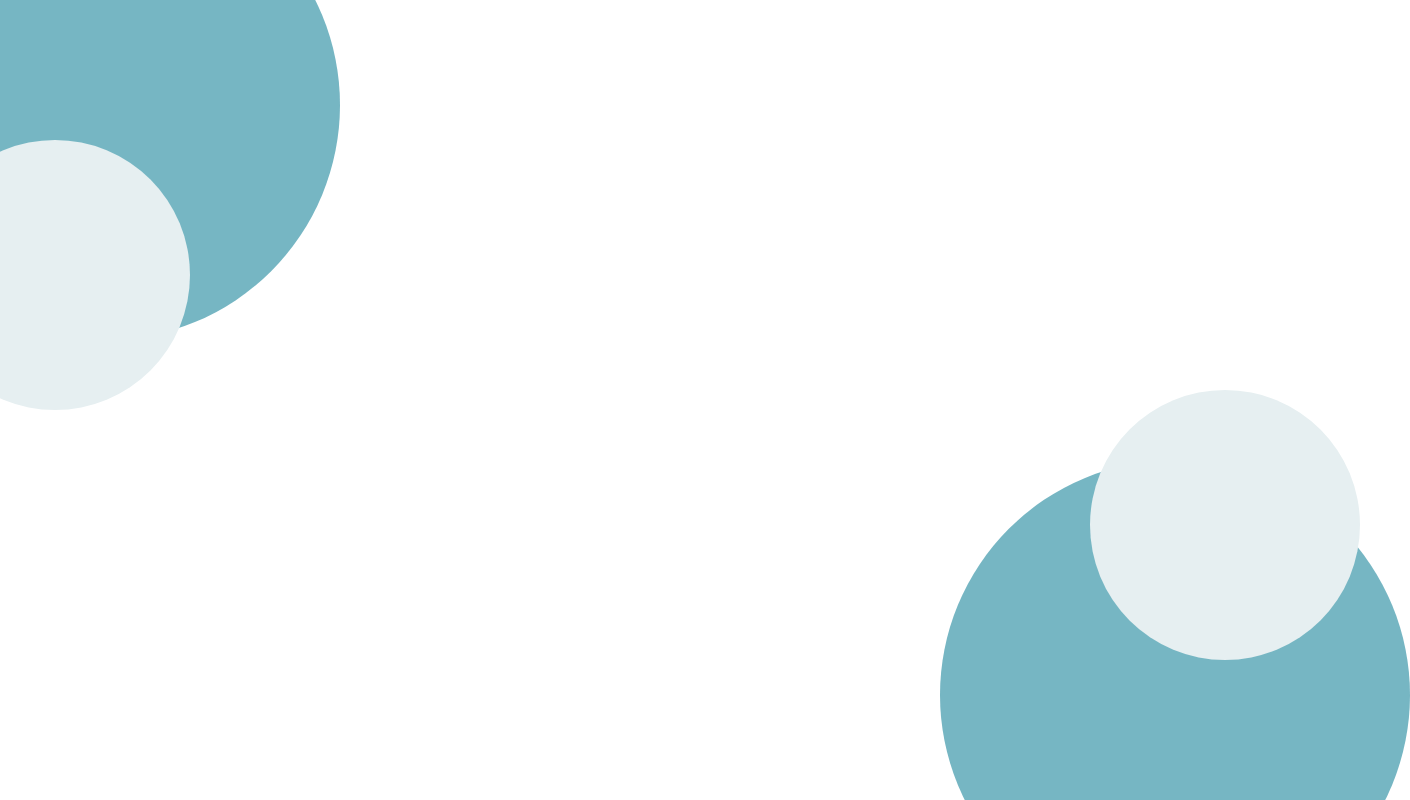
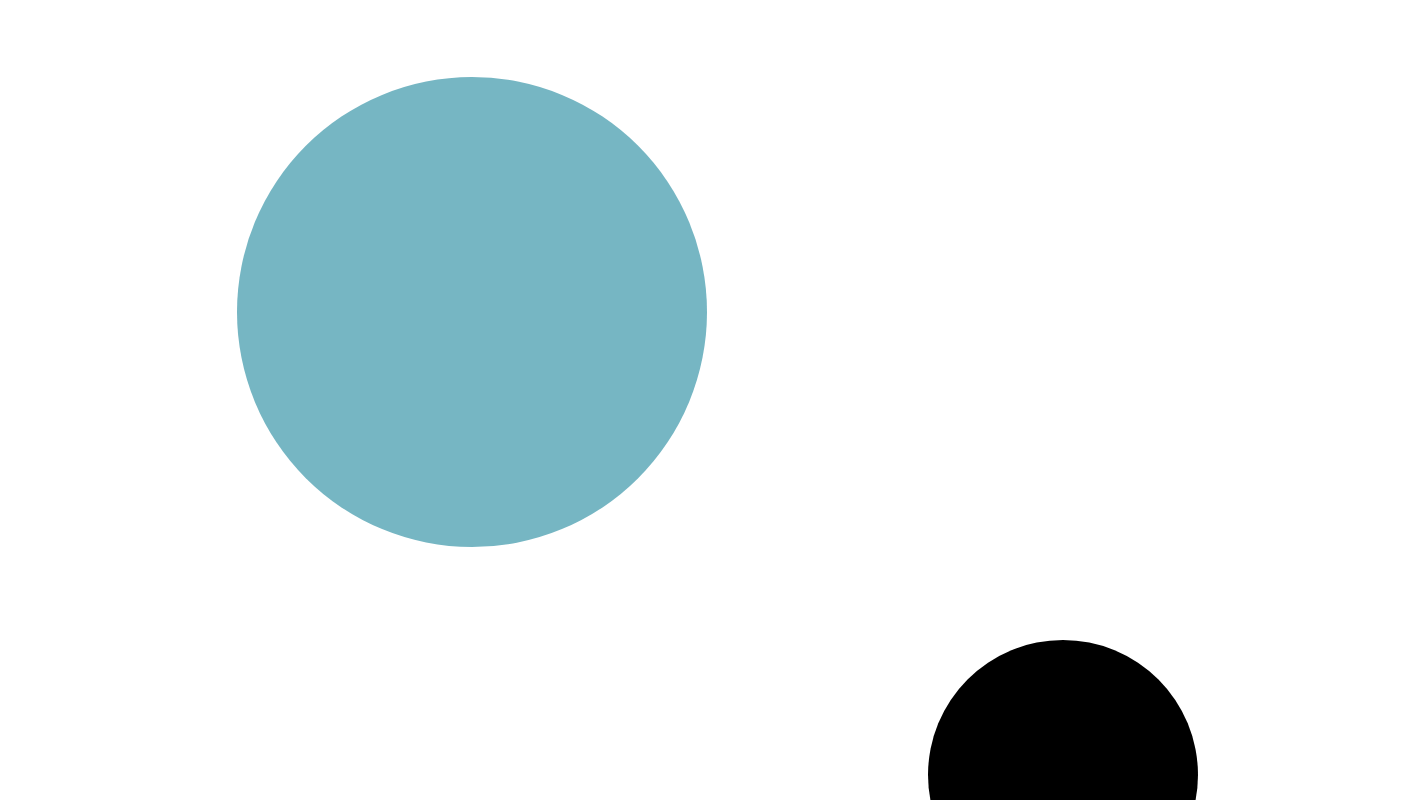
Before and after one commit to JadeHayes/mySite, a React (Create React App) app: page / in a window 1280 px wide. Shown: the top 800 px of the page, 1410 px wide, since content can reach past the window. Built offline with nearby package versions, Linux system fonts and the light colour scheme.

Commit message:
* Remove unused CSS
* messed up bubble position

```diff
--- a/src/App.tsx
+++ b/src/App.tsx
@@ -1,11 +1,18 @@
 import React from 'react';
-import Bubbles from './components/molecule/Bubbles';
+import { TopBubbles, BottomBubbles } from './components/molecule/Bubbles';
+import styled from 'styled-components';
 
+const StyledWrapper = styled.div`
+  margin-left: auto;
+  margin-right: auto;
+  width: 960px;
+`;
 const App = () => {
   return (
-    <div>
-      <Bubbles />
-    </div>
+    <StyledWrapper>
+      <TopBubbles />
+      <BottomBubbles />
+    </StyledWrapper>
   );
 }
 
--- a/src/components/atom/Bubble.tsx
+++ b/src/components/atom/Bubble.tsx
@@ -6,25 +6,39 @@ const StyledCircle = styled.div`
   margin: 20px;
   display: inline-block;
   border-radius: 50%;
-  width: 500px;
-  height: 500px;
 `;
 
-export type BubbleType = { bgColor: string, diameter: number, zIndex: number, top?: number, left?: number, right?: number, bottom?: number }
-const Bubble = (props: BubbleType) => {
+type Margins = { marginTop?: number | string, marginRight?: number | string, marginBottom?: number | string, marginLeft?: number | string }
+interface BubbleInterface extends Margins {
+  bgColor: string;
+  diameter: number;
+  zIndex: number;
+  top?: number;
+  right?: number;
+  left?: number;
+  bottom?: number;
+  float?: "inherit" | "none" | "initial" | "left" | "right" | "-moz-initial" | "revert" | "unset" | "inline-end" | "inline-start"
+}
+const Bubble = (props: BubbleInterface) => {
   return (
     <>
       <StyledCircle
         style={{
+          float: props.float,
+          top: props.top,
           backgroundColor: props.bgColor,
           width: props.diameter,
           height: props.diameter,
+
+          marginTop: props.marginTop,
+          marginRight: props.marginRight,
+          marginBottom: props.marginBottom,
+          marginLeft: props.marginLeft,
+
+
+          zIndex: props.zIndex,
           position: 'absolute',
-          bottom: props.bottom,
-          top: props.top,
-          left: props.left,
-          right: props.right,
-          zIndex: props.zIndex,
+          overflow: 'hidden'
         }}>
       </StyledCircle>
     </>
--- a/src/components/molecule/Bubbles.tsx
+++ b/src/components/molecule/Bubbles.tsx
@@ -1,42 +1,73 @@
 import React from 'react';
 import Bubble from '../atom/Bubble';
+import styled from 'styled-components';
 
 const darkCircle = '#76B6C3';
-const lightCircle = '#E6EFF1';
+// const lightCircle = '#E6EFF1';
+const lightCircle = 'black';
+const containerColor = '#E6EFF1';
 
-const Bubbles = () => {
+const StyledContainer = styled.div`
+  background-color: ${containerColor};
+  width: 100%;
+  height: 100%;
+  position: relative;
+  top: 0;
+  right: 0;
+  bottom: 0;
+  left: 0;
+  z-index: -5;
+`;
+
+export const TopBubbles = () => {
   return (
-    <div>
+    <StyledContainer>
+      <Bubble
+        float={'left'}
+        top={0}
+        right={0}
+        marginTop={'20%'}
+        marginLeft={'-90%'}
+        bgColor={lightCircle}
+        diameter={175}
+        zIndex={-1}
+      />
+      <Bubble
+        float={'left'}
+        top={0}
+        right={0}
+        marginTop={'-20%'}
+        marginLeft={'-90%'}
+        bgColor={darkCircle}
+        diameter={450}
+        zIndex={-2}
+      />
+    </StyledContainer>
+  );
+}
+
+export const BottomBubbles = () => {
+  return (
+    <>
       <Bubble
         bgColor={lightCircle}
         diameter={250}
-        top={120}
-        left={-100}
-        zIndex={1}
-      />
-      <Bubble
-        bgColor={darkCircle}
-        diameter={450}
-        top={-150}
-        left={-150}
+        marginTop={'50%'}
+        marginLeft={'60%'}
+        // marginLeft={'60%'}
+        right={-100}
         zIndex={-1}
       />
       <Bubble
-        bgColor={lightCircle}
-        diameter={250}
-        bottom={120}
-        right={-100}
-        zIndex={1}
-      />
-      <Bubble
+        float={'right'}
         bgColor={darkCircle}
         diameter={450}
-        bottom={-150}
-        right={-150}
-        zIndex={-1}
+        bottom={0}
+        right={0}
+        marginTop={'6%'}
+        marginLeft={'6%'}
+        zIndex={-2}
       />
-    </div>
+    </>
   );
 }
-
-export default Bubbles;
```
Also changed, not shown: src/App.css (deleted, +0 -38 lines).
